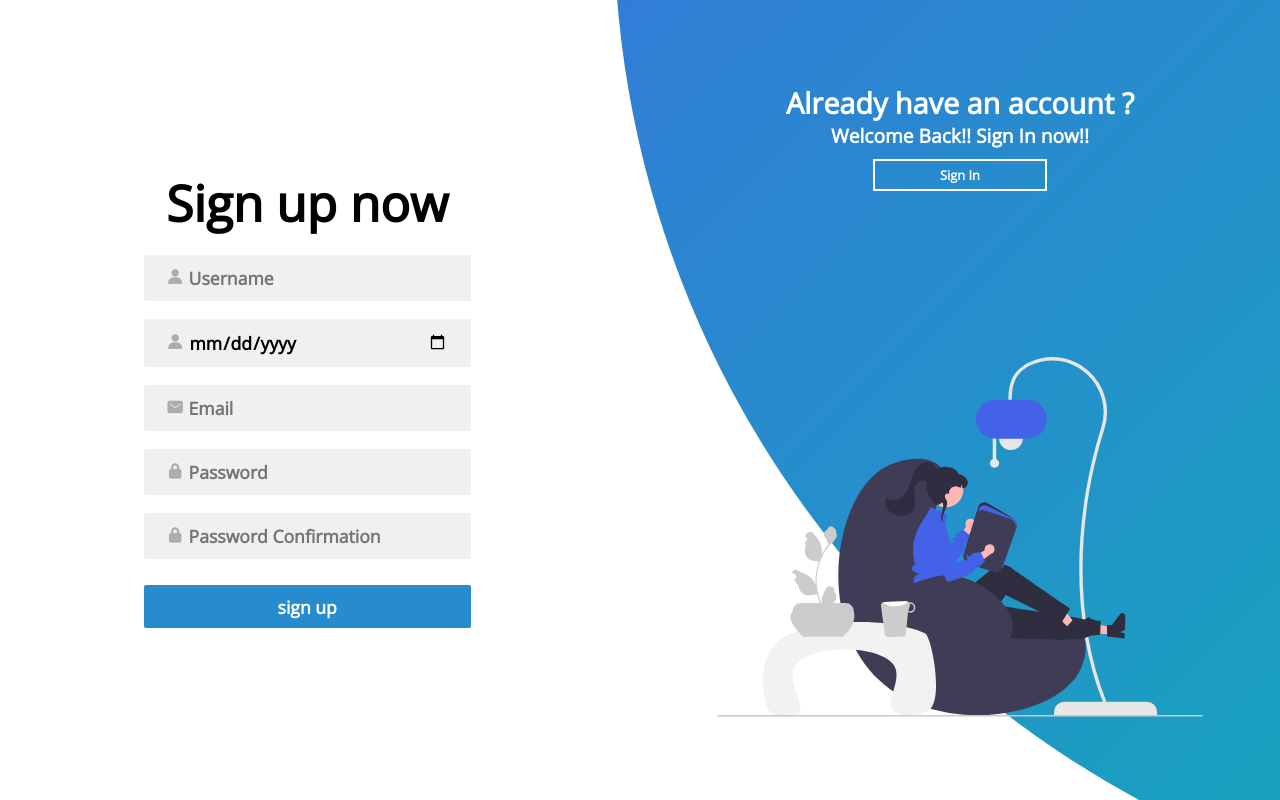
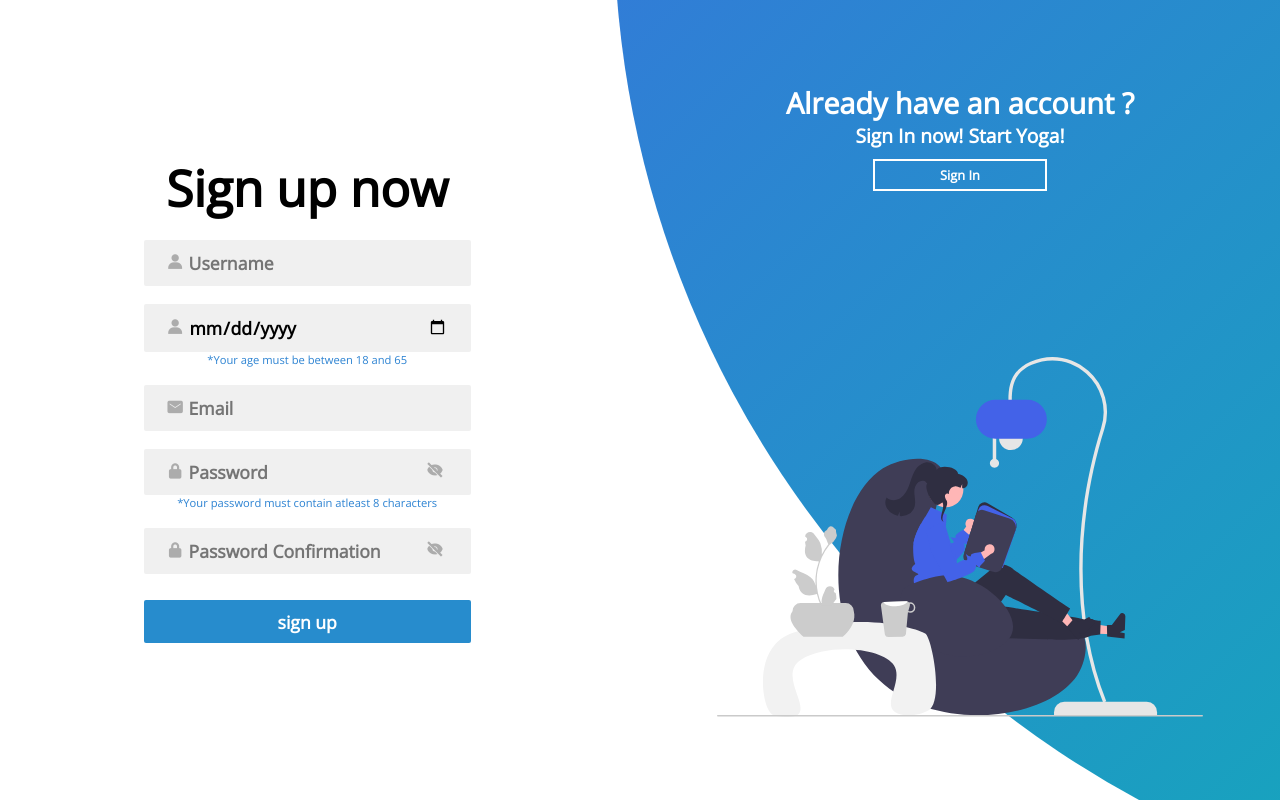
Before and after one commit to Lovebansal123/fimoneylove, a Django app: page /signup/ in a window 1280 px wide. Run offline with Django 4.2, Linux system fonts and the light colour scheme.

Commit message:
'requirements-add'

```diff
--- a/templates/user/signup.html
+++ b/templates/user/signup.html
@@ -39,6 +39,8 @@
 
                       </div>
                     </div>
+                    <p style="font-size: 0.7rem;
+                    color: #2d83d2;">*Your age must be between 18 and 65</p>
                   </div>
                 <div id="div_id_email" class="form-group">
 
@@ -59,14 +61,16 @@
                       <i class='bx bxs-lock-alt'></i><input type="password" name="pass1"
                         autocomplete="new-password" class="textinput textInput form-control" onkeydown="" required
                         id="id_password1" placeholder="Password">
-                      <span class="eye" onclick="myFunction()">
+                        <span class="eye" onclick="myFunction()">
 
 
-                        <i id="hide1" class="bi bi-eye-fill"></i>
-                        <i id="hide2" class="bi bi-eye-slash-fill"></i>
-                      </span>
+                          <i id="hide1" class="bx bxs-show"></i>
+                          <i id="hide2" class="bx bxs-hide" ></i>
+                        </span>
+                      </div>
                     </div>
-                  </div>
+                    <p style="font-size: 0.7rem;
+                    color: #2d83d2;">*Your password must contain atleast 8 characters</p>
                 </div>
                 <div id="div_id_password2" class="form-group">
 
@@ -78,8 +82,8 @@
                       <span class="eye" onclick="myFunction1()">
 
 
-                        <i id="hide12" class="bi bi-eye-fill"></i>
-                        <i id="hide22" class="bi bi-eye-slash-fill"></i>
+                        <i id="hide12" class="bx bxs-show"></i>
+                        <i id="hide22" class="bx bxs-hide" ></i>
                       </span>
 
                     </div>
@@ -101,7 +105,7 @@
           <small class="text-muted">
             <h3> Already have an account ?</h3>
             <p>
-              Welcome Back!! Sign In now!!
+              Sign In now! Start Yoga!
             </p>
             <div class="sign_in">
               <a class="ml-2" href="../signin">Sign In</a>
```
Also changed, not shown: requirements.txt (added, +82 -0 lines), templates/user/signin.html (+4 -4 lines), db.sqlite3, static/user/undraw_meditation_re_gll0.svg (added), static/user/undraw_workout_gcgu.svg (added), user/static/user/undraw_meditation_re_gll0.svg (added), user/static/user/undraw_pilates_gpdb.svg (added), user/static/user/undraw_workout_gcgu.svg (added).
